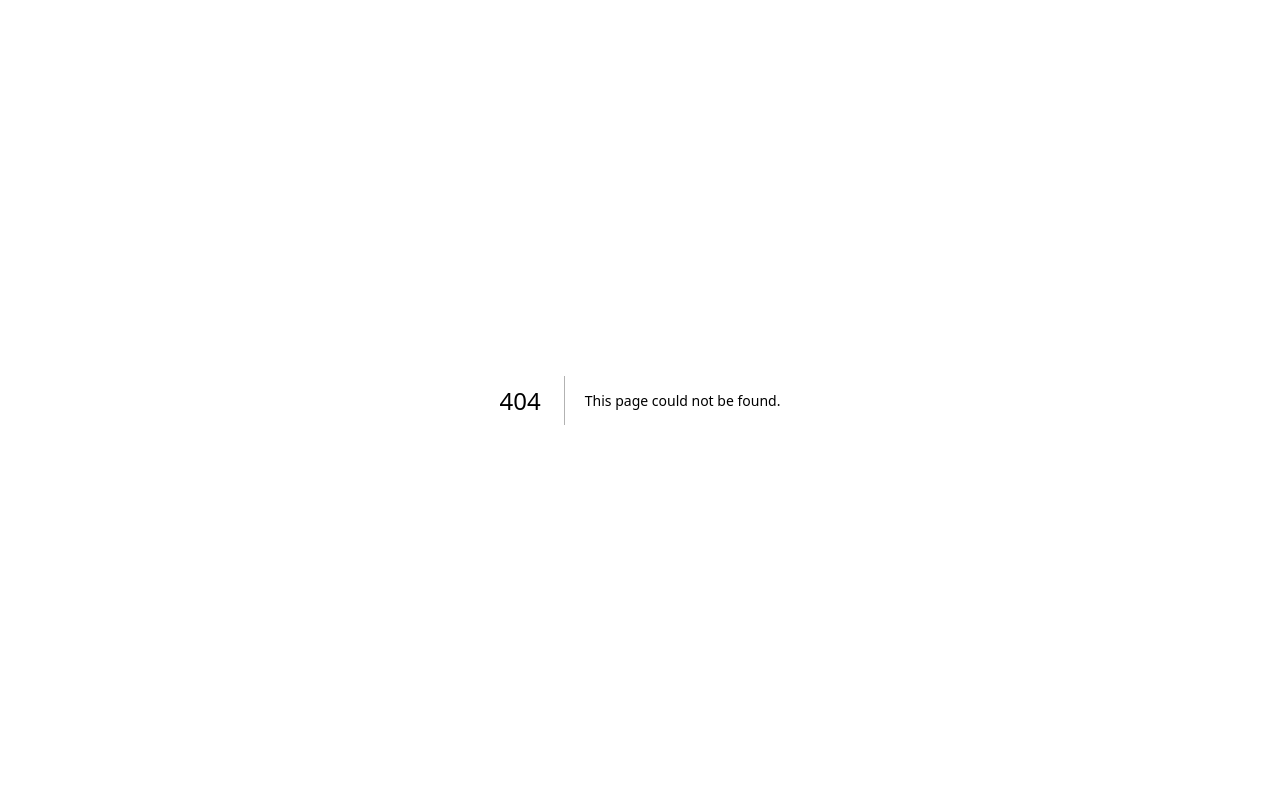
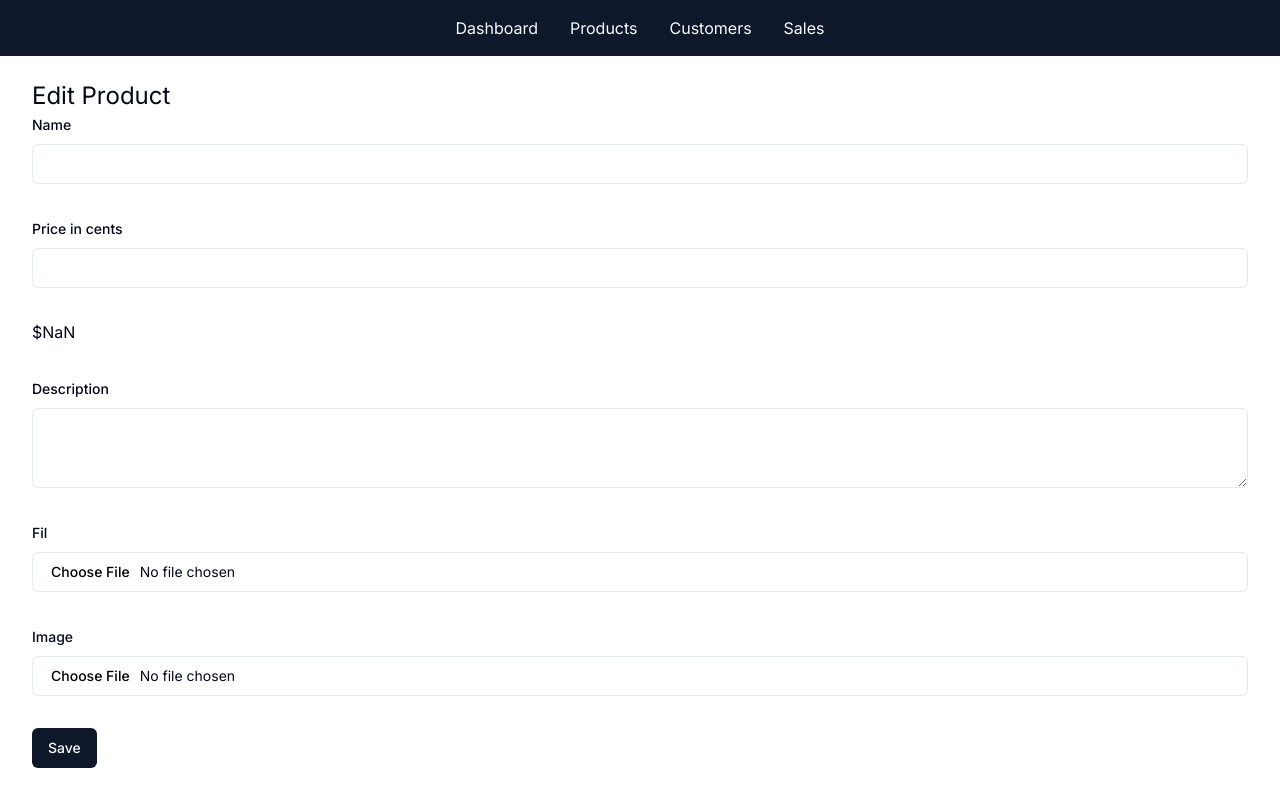
Before and after one commit to ezekuiel100/Ecommerce-next, a Next.js app: page /admin/products/1/edit in a window 1280 px wide. Before the commit this address had no page. Built offline with nearby package versions, Linux system fonts and the light colour scheme; no server answers; the database is empty.

Commit message:
Find  product

```diff
--- /dev/null
+++ b/src/app/admin/products/[id]/edit/page.tsx
@@ -0,0 +1,17 @@
+import db from "@/db/db";
+import ProductForm from "../../_components/ProductForm";
+
+export default async function EditProductPage({
+  params: { id },
+}: {
+  params: { id: string };
+}) {
+  const product = await db.product.findUnique({ where: { id } });
+
+  return (
+    <>
+      <h1 className="text-2xl">Edit Product</h1>
+      <ProductForm product={product} />
+    </>
+  );
+}
--- /dev/null
+++ b/src/app/admin/products/_components/ProductForm.tsx
@@ -0,0 +1,66 @@
+"use client";
+import { Button } from "@/components/ui/button";
+import { Input } from "@/components/ui/input";
+import { Label } from "@/components/ui/label";
+import { Textarea } from "@/components/ui/textarea";
+import { addProduct } from "../../_actions/products";
+import { formatCurrency } from "@/lib/format";
+import { useState } from "react";
+import { Product } from "@prisma/client";
+
+export default function ProductForm({ product }: { product?: Product | null }) {
+  const [princeInCents, setPrinceInCents] = useState<number | undefined>(
+    product?.priceInCents
+  );
+
+  return (
+    <form action={addProduct} className="space-y-8">
+      <div className="space-y-2">
+        <Label htmlFor="name">Name</Label>
+        <Input
+          type="text"
+          id="name"
+          name="name"
+          required
+          defaultValue={product?.name}
+        />
+      </div>
+
+      <div className="space-y-2">
+        <Label htmlFor="priceInCents">Price in cents</Label>
+        <Input
+          type="number"
+          id="priceInCents"
+          name="priceInCents"
+          required
+          value={princeInCents}
+          onChange={(e) => setPrinceInCents(Number(e.target.value))}
+        />
+      </div>
+
+      <div className="">{formatCurrency(Number(princeInCents) / 100)}</div>
+
+      <div className="space-y-2">
+        <Label htmlFor="description">Description </Label>
+        <Textarea
+          id="description"
+          name="description"
+          required
+          defaultValue={product?.description}
+        ></Textarea>
+      </div>
+
+      <div className="space-y-2">
+        <Label htmlFor="feli">Fil</Label>
+        <Input type="file" id="file" name="file" />
+      </div>
+
+      <div className="space-y-2">
+        <Label htmlFor="image">Image</Label>
+        <Input type="file" id="image" name="image" />
+      </div>
+
+      <Button type="submit">Save</Button>
+    </form>
+  );
+}
--- a/src/app/admin/products/page.tsx
+++ b/src/app/admin/products/page.tsx
@@ -86,13 +86,13 @@ async function ProductTable() {
                     <DropdownMenuItem asChild>
                       <a
                         download
-                        href={`admin/products/${product.id}/download`}
+                        href={`/admin/products/${product.id}/download`}
                       >
                         Download
                       </a>
                     </DropdownMenuItem>
                     <DropdownMenuItem asChild>
-                      <Link href={`admin/products/${product.id}/edit`}>
+                      <Link href={`/admin/products/${product.id}/edit`}>
                         Edit
                       </Link>
                     </DropdownMenuItem>
```
Also changed, not shown: src/app/admin/products/[id]/download/route.ts (added).
